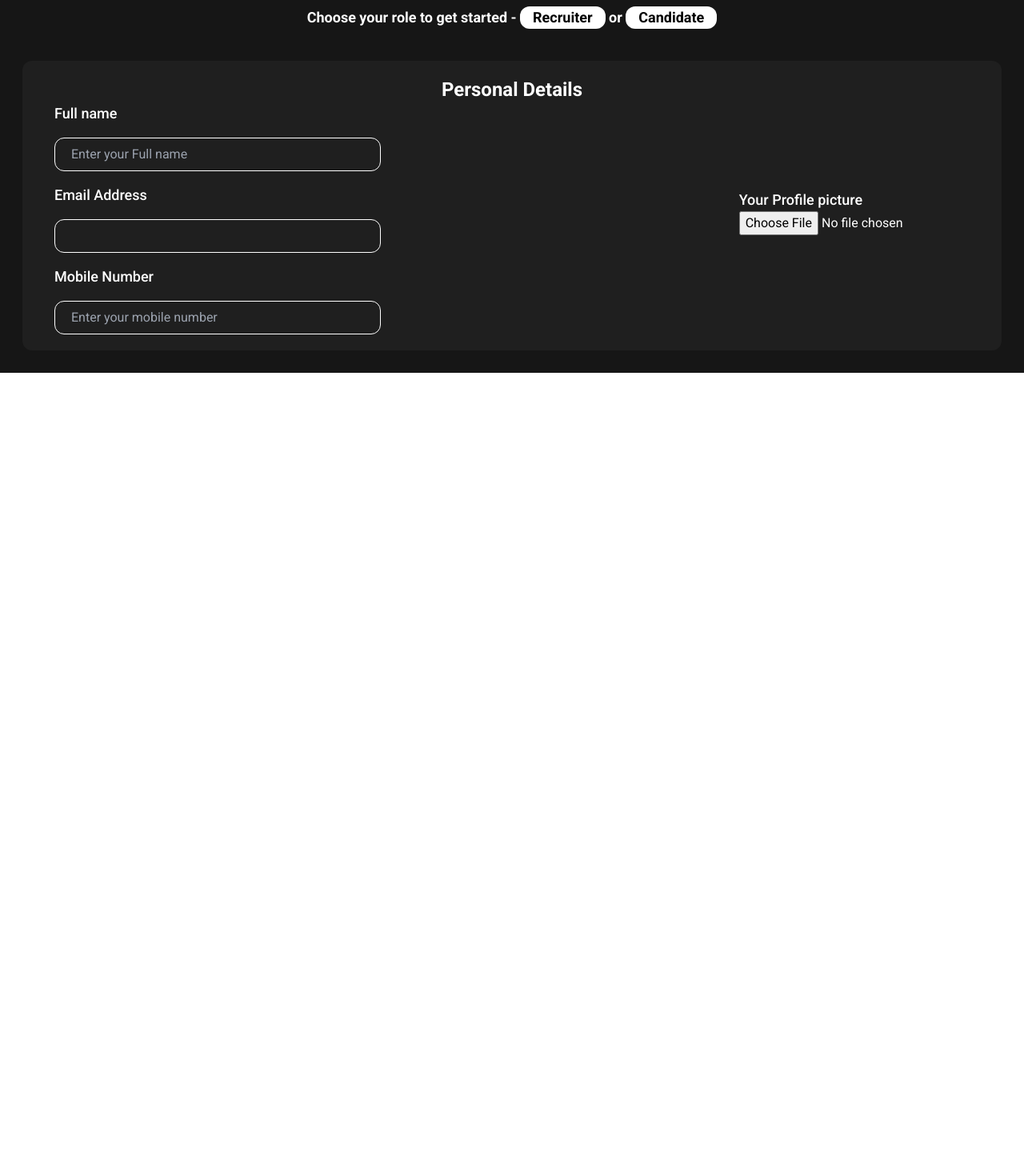
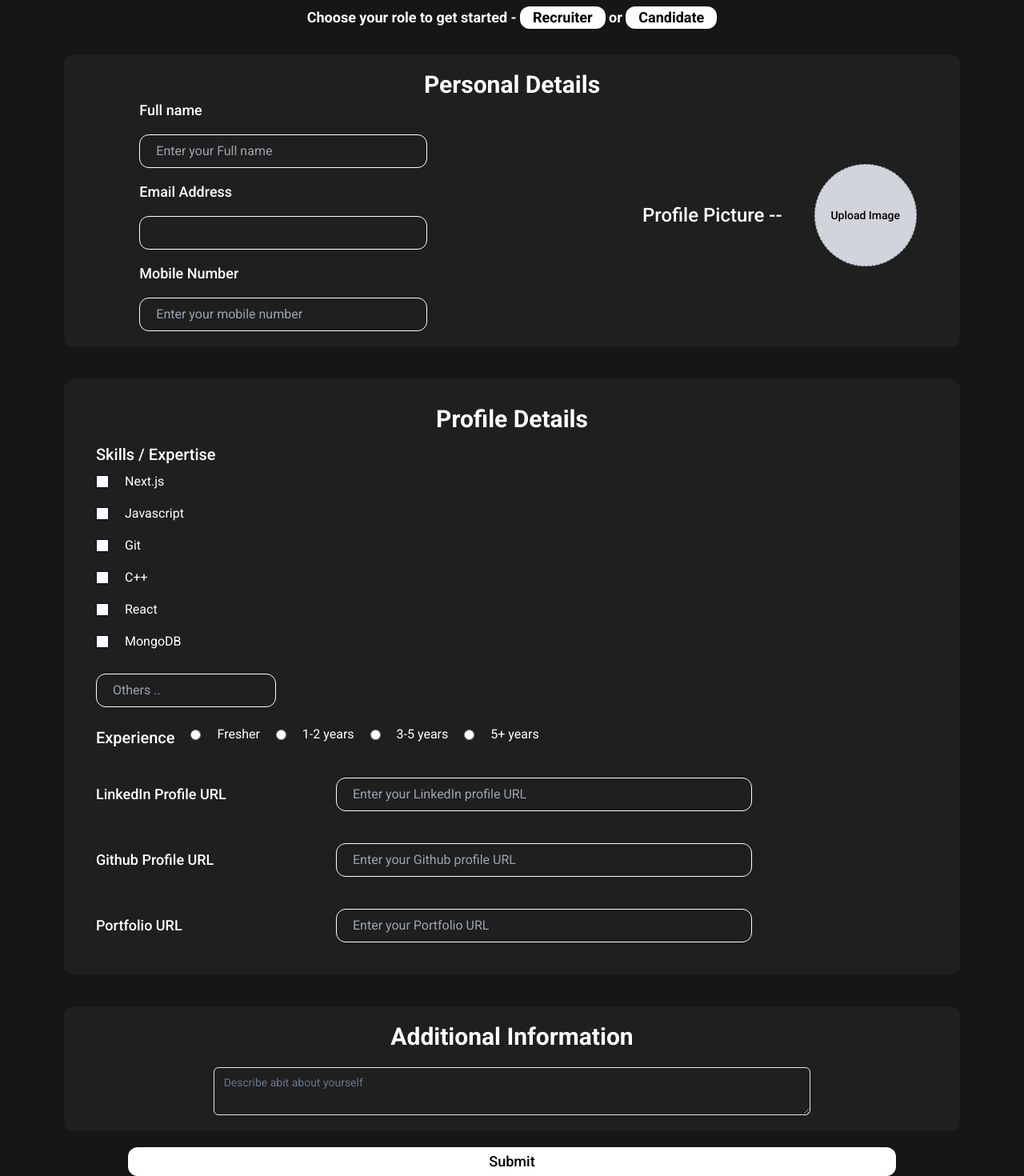
Before and after one commit to 0xsambit/evalx, a Next.js app: page /create-profile in a window 1280 px wide. Shown: the part 128-1598 px from the top of the page at 80% size. Before the commit the page ends 800 px from the top, so only its background shows below. Built offline with nearby package versions, Linux system fonts and the light colour scheme; no server answers; a web font is replaced by a local one.

Commit message:
Add skills selection and additional profile details to create profile page

```diff
--- a/app/(root)/create-profile/page.jsx
+++ b/app/(root)/create-profile/page.jsx
@@ -1,9 +1,12 @@
 "use client";
 
 import { getEmail } from "@/app/action";
+import { Checkbox } from "@/components/ui/checkbox";
 import Image from "next/image";
+import { skills } from "@/app/content";
 import { useState, useEffect } from "react";
-
+import { Button } from "@/app/components/ui/button";
+import { Textarea } from "@/components/ui/textarea";
 const Profile = () => {
     const [role, setRole] = useState("");
     const [email, setEmail] = useState("");
@@ -45,7 +48,7 @@ const Profile = () => {
                     </button>{" "}
                     or{" "}
                     <button
-                        className={`bg-white text-black rounded-xl px-4 ${
+                        className={` rounded-xl px-4 ${
                             role == "Candidate"
                                 ? "bg-orange-500 text-white"
                                 : "bg-white text-black"
@@ -55,19 +58,19 @@ const Profile = () => {
                     </button>
                 </p>
             </div>
-            <div className='bg-primary-300 m-7 rounded-xl py-5'>
-                <h1 className='text-2xl font-semibold flex justify-center items-center'>
+            <div className='section flex flex-col justify-center items-center m-auto'>
+                <h1 className='text-3xl font-semibold text-center'>
                     Personal Details
                 </h1>
-                <div className='flex justify-center items-center w-full'>
-                    <form className='px-10 flex flex-col justify-center item-start gap-4 w-full'>
+                <div className='flex justify-around items-center w-full'>
+                    <form className='px-10 flex flex-col justify-center item-start gap-4 w-1/2'>
                         <label htmlFor='name' className='font-medium text-lg'>
                             Full name
                         </label>
 
                         <input
                             type='text'
-                            className='bg-inherit border border-white outline-none px-5 py-2 rounded-xl w-1/2 text-gray-300'
+                            className='bg-inherit border border-white outline-none px-5 py-2 rounded-xl w-3/4 text-gray-300'
                             placeholder='Enter your Full name'
                             required
                         />
@@ -79,7 +82,7 @@ const Profile = () => {
                             type='email'
                             value={email}
                             onChange={(e) => setEmail(e.target.value)}
-                            className='bg-inherit border border-white outline-none px-5 py-2 rounded-xl w-1/2 text-gray-300'
+                            className='bg-inherit border border-white outline-none px-5 py-2 rounded-xl w-3/4 text-gray-300'
                             required
                         />
                         <label htmlFor='name' className='font-medium text-lg'>
@@ -87,39 +90,134 @@ const Profile = () => {
                         </label>
 
                         <input
-                            type='number'
-                            className='bg-inherit border border-white outline-none px-5 py-2 rounded-xl w-1/2 text-gray-300'
+                            type='tel'
+                            className='bg-inherit border border-white outline-none px-5 py-2 rounded-xl w-3/4 text-gray-300'
                             placeholder='Enter your mobile number'
                             required
                         />
                     </form>
-                    <div className='flex flex-col items-center'>
-                        <form>
-                            <label
-                                htmlFor='avatar'
-                                className='text-lg font-medium mb-2'>
-                                Your Profile picture
-                            </label>
-                            <input
-                                type='file'
-                                accept='image/*'
-                                onChange={handleImageUpload}
-                                className='mb-4'
-                            />
-                        </form>
-                        {image && (
-                            <div className='w-32 h-32 rounded-full overflow-hidden border-2 border-gray-300'>
-                                <Image
-                                    src={image}
-                                    alt='Profile'
-                                    className='w-full h-full object-cover'
-                                    width={100}
-                                    height={100}
-                                />
+                    {/*Image Upload */}
+
+                    <div className='flex justify-center items-center gap-10'>
+                        <h1 className='text-2xl font-medium'>
+                            Profile Picture --{" "}
+                        </h1>
+                        <label htmlFor='avatar' className='cursor-pointer'>
+                            <div className='w-32 h-32 bg-gray-300 text-black rounded-full flex items-center justify-center overflow-hidden border border-dashed border-gray-500'>
+                                {image ? (
+                                    <Image
+                                        src={image}
+                                        alt='Profile'
+                                        className='w-full h-full object-cover'
+                                        width={128}
+                                        height={128}
+                                    />
+                                ) : (
+                                    <span className='text-sm font-medium'>
+                                        Upload Image
+                                    </span>
+                                )}
                             </div>
-                        )}
+                        </label>
+                        <input
+                            id='avatar'
+                            type='file'
+                            accept='image/*'
+                            onChange={handleImageUpload}
+                            className='hidden'
+                        />
                     </div>
                 </div>
+            </div>
+            <div className='section'>
+                <h1 className='text-3xl font-semibold text-center my-3'>
+                    Profile Details
+                </h1>
+                <form className='flex flex-col justify-center items-start px-10'>
+                    <h1 className='text-xl font-medium'>Skills / Expertise</h1>
+                    {skills.map((skill) => (
+                        <div
+                            className='flex  justify-center items-center gap-5 h-10'
+                            key={skill.id}>
+                            <Checkbox label={skill.code} className='bg-white' />
+                            <label htmlFor='skills'>{skill.name}</label>
+                        </div>
+                    ))}
+                    <input
+                        type='text'
+                        placeholder='Others ..'
+                        className='bg-inherit border border-white outline-none px-5 py-2 rounded-xl text-gray-300 mt-5'
+                    />
+                    <div className='flex justify-center items-center gap-5'>
+                        <h1 className='text-xl font-medium mt-6 mb-4'>
+                            Experience
+                        </h1>
+                        <input type='radio' />
+                        <label htmlFor='experience'>Fresher</label>
+                        <input type='radio' />
+                        <label htmlFor='experience'>1-2 years</label>
+                        <input type='radio' />
+                        <label htmlFor='experience'>3-5 years</label>
+                        <input type='radio' />
+                        <label htmlFor='experience'>5+ years</label>
+                    </div>
+                    <div className='flex justify-start items-center gap-10 w-full my-5'>
+                        <label
+                            htmlFor='linkedin'
+                            className='font-medium text-lg w-1/4'>
+                            LinkedIn Profile URL
+                        </label>
+                        <input
+                            type='url'
+                            id='linkedin'
+                            name='linkedin'
+                            placeholder='Enter your LinkedIn profile URL'
+                            className='bg-inherit border border-white outline-none px-5 py-2 rounded-xl text-gray-300 w-1/2'
+                        />
+                    </div>
+                    <div className='flex justify-start items-center gap-10 w-full my-5'>
+                        <label
+                            htmlFor='github'
+                            className='font-medium text-lg w-1/4'>
+                            Github Profile URL
+                        </label>
+                        <input
+                            type='url'
+                            id='github'
+                            name='github'
+                            placeholder='Enter your Github profile URL'
+                            className='bg-inherit border border-white outline-none px-5 py-2 rounded-xl text-gray-300 w-1/2'
+                        />
+                    </div>
+                    <div className='flex justify-start items-center gap-10 w-full my-5'>
+                        <label
+                            htmlFor='portfolio'
+                            className='font-medium text-lg w-1/4'>
+                            Portfolio URL
+                        </label>
+                        <input
+                            type='url'
+                            id='portfolio'
+                            name='portfolio'
+                            placeholder='Enter your Portfolio URL'
+                            className='bg-inherit border border-white outline-none px-5 py-2 rounded-xl text-gray-300 w-1/2'
+                        />
+                    </div>
+                </form>
+            </div>
+            <div className='section'>
+                <h1 className='font-semibold text-3xl text-center mb-5'>
+                    Additional Information
+                </h1>
+                <Textarea
+                    placeholder='Describe abit about yourself'
+                    className='w-2/3 m-auto'
+                />
+            </div>
+            <div className='flex justify-center items-center m-auto w-full'>
+                <Button className='bg-white text-black font-medium text-lg rounded-xl w-3/4 hover:bg-black hover:text-white duration-200 ease-linear'>
+                    Submit
+                </Button>
             </div>
         </section>
     );
--- a/app/content/index.js
+++ b/app/content/index.js
@@ -69,4 +69,38 @@ export const FAQ = [
         desc: "Yes, EvalX is designed to be user-friendly and intuitive. You can easily set up interviews, invite candidates, and evaluate their performance with just a few clicks. The platform also offers real-time collaboration tools to make the interview process seamless.",
     },
 ];
+
+export const skills = [
+    {
+        id: 1,
+        name: "Next.js",
+        code: "next",
+    },
+    {
+        id: 2,
+        name: "Javascript",
+        code: "js",
+    },
+    {
+        id: 3,
+        name: "Git",
+        code: "git",
+    },
+    {
+        id: 4,
+        name: "C++",
+        code: "cpp",
+    },
+    {
+        id: 5,
+        name: "React",
+        code: "react",
+    },
+
+    {
+        id: 6,
+        name: "MongoDB",
+        code: "mongodb",
+    },
+];
 export { logo };
```
